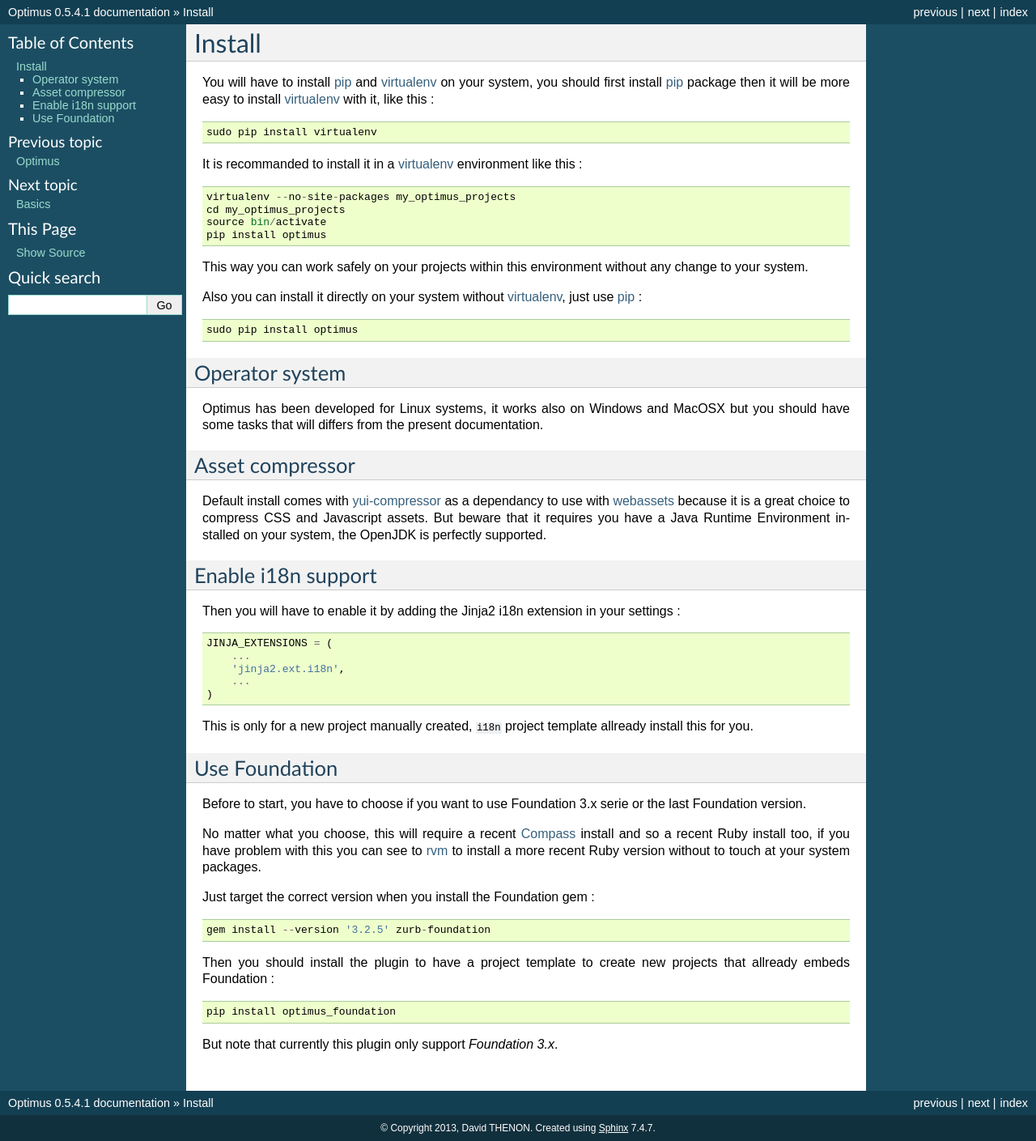
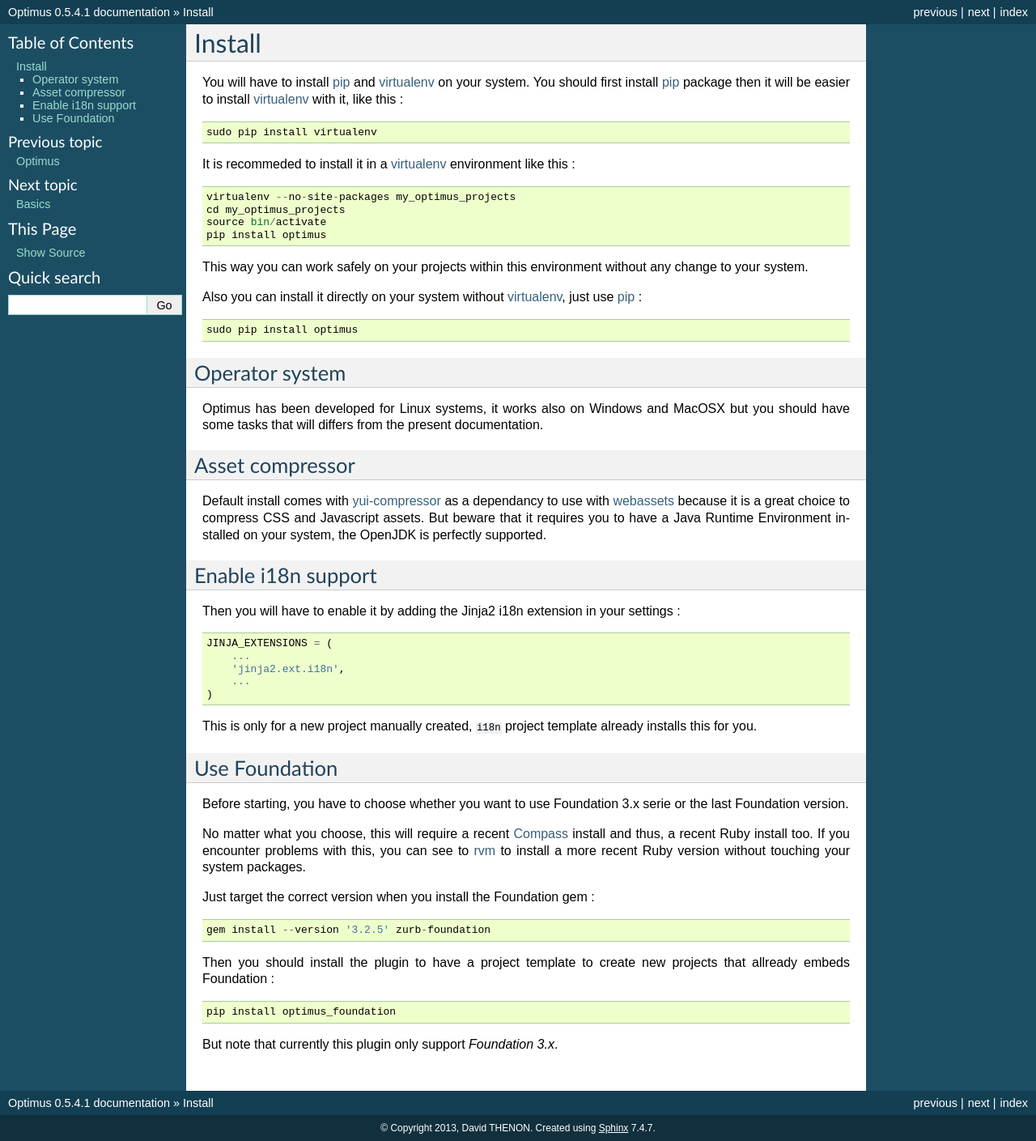
Before and after one commit to sveetch/Optimus, a Sphinx documentation site: the page built from docs/install.rst, in a window 1280 px wide. Shown: the whole page at 81% size. Built offline with Sphinx 7.4.7, drawn with Linux system fonts in a browser that asks for light colours.

Commit message:
Minor corrections.

```diff
--- a/docs/install.rst
+++ b/docs/install.rst
@@ -13,11 +13,11 @@
 Install
 *******
 
-You will have to install `pip`_ and `virtualenv`_ on your system, you should first install `pip`_ package then it will be more easy to install `virtualenv`_ with it, like this : ::
+You will have to install `pip`_ and `virtualenv`_ on your system. You should first install `pip`_ package then it will be easier to install `virtualenv`_ with it, like this : ::
 
     sudo pip install virtualenv
 
-It is recommanded to install it in a `virtualenv`_ environment like this : ::
+It is recommeded to install it in a `virtualenv`_ environment like this : ::
 
     virtualenv --no-site-packages my_optimus_projects
     cd my_optimus_projects
@@ -51,14 +51,14 @@
         ...
     )
 
-This is only for a new project manually created, ``i18n`` project template allready install this for you.
+This is only for a new project manually created, ``i18n`` project template already installs this for you.
 
 Use Foundation
 ==============
 
-Before to start, you have to choose if you want to use Foundation 3.x serie or the last Foundation version.
+Before starting, you have to choose whether you want to use Foundation 3.x serie or the last Foundation version.
 
-No matter what you choose, this will require a recent `Compass`_ install and so a recent Ruby install too, if you have problem with this you can see to `rvm`_ to install a more recent Ruby version without to touch at your system packages.
+No matter what you choose, this will require a recent `Compass`_ install and thus, a recent Ruby install too. If you encounter problems with this, you can see to `rvm`_ to install a more recent Ruby version without touching your system packages.
 
 Just target the correct version when you install the Foundation gem : ::
 
```
Also changed, not shown: other parts of docs/install.rst (+1 -1 lines).
